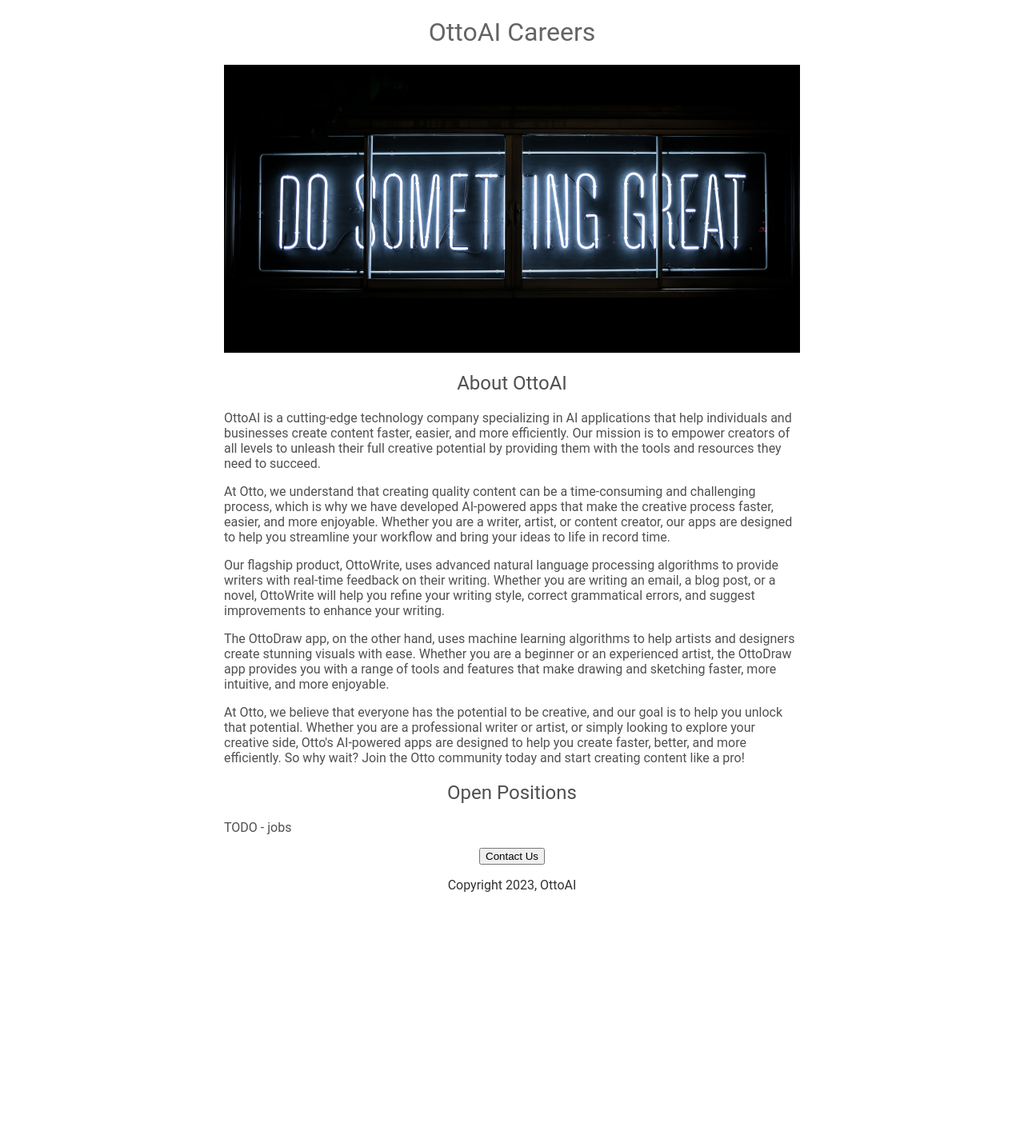
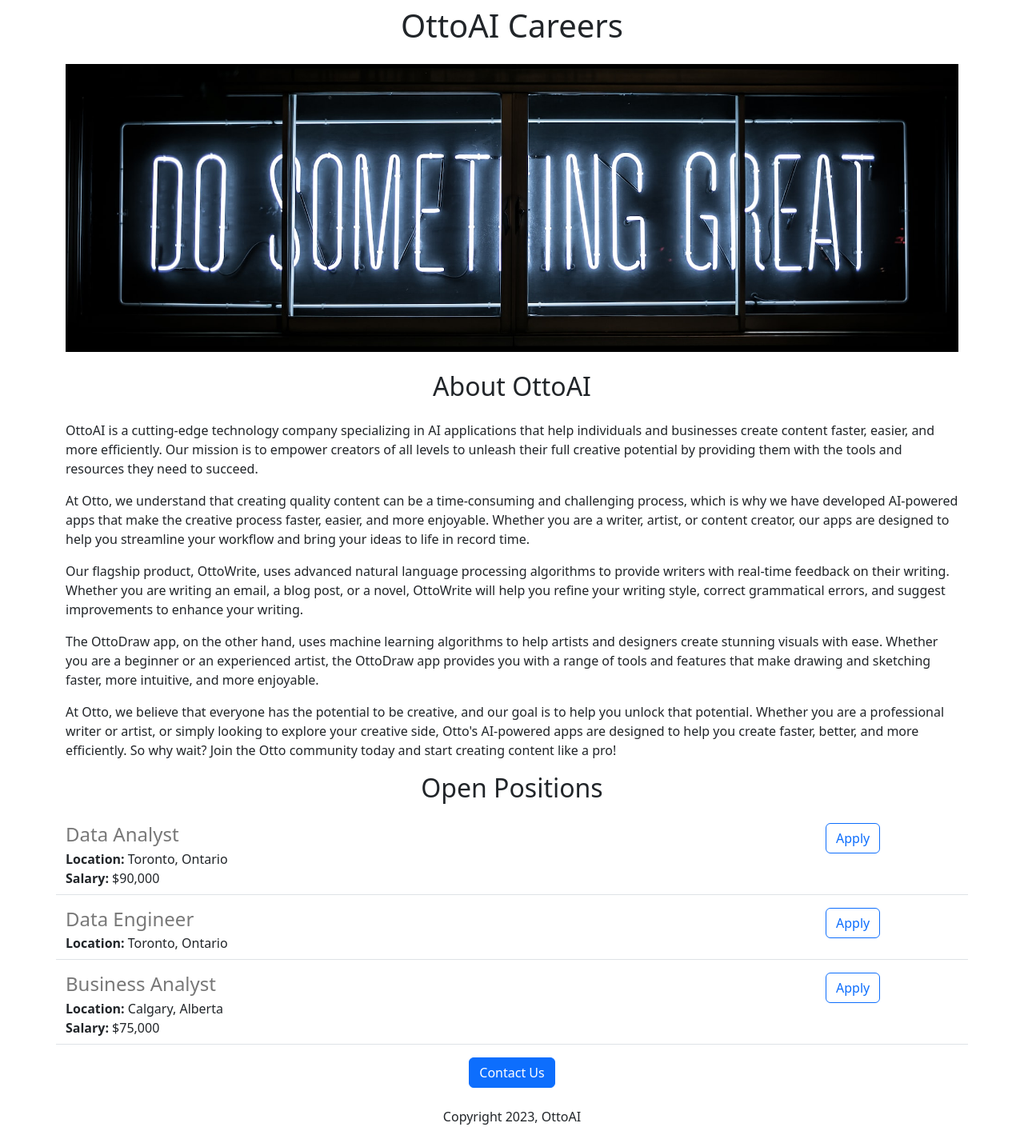
Before and after one commit to shirolepranav/careers_website, a Flask app: page / in a window 1280 px wide. Shown: the whole page at 80% size. Before the commit the page ends 1115 px from the top, so only its background shows below. Run offline with Flask 2, Linux system fonts and the light colour scheme.

Commit message:
added dynamic data

```diff
--- a/app.py
+++ b/app.py
@@ -1,11 +1,32 @@
-from flask import Flask, render_template
+from flask import Flask, render_template, jsonify
 
 app = Flask(__name__)
 
+JOBS = [{
+  'id': 1,
+  'title': 'Data Analyst',
+  'location': 'Toronto, Ontario',
+  'salary': '$90,000'
+}, {
+  'id': 2,
+  'title': 'Data Engineer',
+  'location': 'Toronto, Ontario'
+}, {
+  'id': 3,
+  'title': 'Business Analyst',
+  'location': 'Calgary, Alberta',
+  'salary': '$75,000'
+}]
+
 
 @app.route("/")
-def hello_world():
-  return render_template("home.html")
+def hello_otto():
+  return render_template("home.html", jobs=JOBS)
+
+
+@app.route("/api/jobs")
+def list_jobs():
+  return jsonify(JOBS)
 
 
 if __name__ == "__main__":
--- a/templates/home.html
+++ b/templates/home.html
@@ -1,74 +1,50 @@
 <!DOCTYPE html>
 <html>
   <head>
+    <meta charset="utf-8">
+    <meta name="viewport" content="width=device-width, initial-scale=1">
     <title>OttoAI Careers</title>
+    <link href="https://cdn.jsdelivr.net/npm/bootstrap@5.3.0-alpha1/dist/css/bootstrap.min.css" rel="stylesheet" integrity="sha384-GLhlTQ8iRABdZLl6O3oVMWSktQOp6b7In1Zl3/Jr59b6EGGoI1aFkw7cmDA6j6gD" crossorigin="anonymous">
 
     <style>
-      h1 {
-        font-size; 40px;
-        font-family: Roboto;
-        font-weight: normal;
-        color: rgb(100, 100, 100);
-        text-align: center;
-      }
-
       #banner {
+        height: 360px;
         width: 100%;
-        height: 360px;
         object-fit: cover;
-      }
-
-      h2 {
-        font-size; 32px;
-        font-family: Roboto;
-        color: rgb(80, 80, 80);
-        text-align: center;
-        font-weight: normal;
-      }
-
-      p {
-        font-family: Roboto;
-        color: rgb(50, 50, 50);
-      }
-
-      .bodytext{
-        font-family: Roboto;
-        color: rgb(80, 80, 80);
-      }
-
-      #container {
-        max-width: 720px;
-        margin: 0 auto 0 auto;
       }
     </style>
   </head>
 
   <body>
-    <div id="container">
-      <h1>OttoAI Careers</h1>
-      <img id="banner" src="https://careerswebsite.pranavshirole.repl.co/static/banner.jpg" alt="Otto Careers">
+    <div class="container">
+      <h1 class="text-center mt-2 mb-4">OttoAI Careers</h1>
+      <img class="img-fluid" id="banner" src="https://careerswebsite.pranavshirole.repl.co/static/banner.jpg" alt="Otto Careers">
 
-      <h2>About OttoAI</h2>
+      <h2 class="text-center mt-4 mb-4">About OttoAI</h2>
 
-      <p class="bodytext">
+      <p>
         OttoAI is a cutting-edge technology company specializing in AI applications that help individuals and businesses create content faster, easier, and more efficiently. Our mission is to empower creators of all levels to unleash their full creative potential by providing them with the tools and resources they need to succeed.</p>
 
-      <p class="bodytext">At Otto, we understand that creating quality content can be a time-consuming and challenging process, which is why we have developed AI-powered apps that make the creative process faster, easier, and more enjoyable. Whether you are a writer, artist, or content creator, our apps are designed to help you streamline your workflow and bring your ideas to life in record time.</p>
+      <p>At Otto, we understand that creating quality content can be a time-consuming and challenging process, which is why we have developed AI-powered apps that make the creative process faster, easier, and more enjoyable. Whether you are a writer, artist, or content creator, our apps are designed to help you streamline your workflow and bring your ideas to life in record time.</p>
 
-      <p class="bodytext">Our flagship product, OttoWrite, uses advanced natural language processing algorithms to provide writers with real-time feedback on their writing. Whether you are writing an email, a blog post, or a novel, OttoWrite will help you refine your writing style, correct grammatical errors, and suggest improvements to enhance your writing.<p>
+      <p>Our flagship product, OttoWrite, uses advanced natural language processing algorithms to provide writers with real-time feedback on their writing. Whether you are writing an email, a blog post, or a novel, OttoWrite will help you refine your writing style, correct grammatical errors, and suggest improvements to enhance your writing.<p>
 
-      <p class="bodytext">The OttoDraw app, on the other hand, uses machine learning algorithms to help artists and designers create stunning visuals with ease. Whether you are a beginner or an experienced artist, the OttoDraw app provides you with a range of tools and features that make drawing and sketching faster, more intuitive, and more enjoyable.</p>
+      <p>The OttoDraw app, on the other hand, uses machine learning algorithms to help artists and designers create stunning visuals with ease. Whether you are a beginner or an experienced artist, the OttoDraw app provides you with a range of tools and features that make drawing and sketching faster, more intuitive, and more enjoyable.</p>
 
-      <p class="bodytext">At Otto, we believe that everyone has the potential to be creative, and our goal is to help you unlock that potential. Whether you are a professional writer or artist, or simply looking to explore your creative side, Otto's AI-powered apps are designed to help you create faster, better, and more efficiently. So why wait? Join the Otto community today and start creating content like a pro!
+      <p>At Otto, we believe that everyone has the potential to be creative, and our goal is to help you unlock that potential. Whether you are a professional writer or artist, or simply looking to explore your creative side, Otto's AI-powered apps are designed to help you create faster, better, and more efficiently. So why wait? Join the Otto community today and start creating content like a pro!
       </p>
 
-      <h2>Open Positions</h2>
+      <h2 class="text-center mt-2 mb-4">Open Positions</h2>
 
-      <p class="bodytext">TODO - jobs</p>
+      <p>
+        {% for job in jobs %}
+          {% include 'jobitem.html' %}
+        {% endfor %}
+      </p>
 
-      <div style="text-align: center;">
-        <button>Contact Us</button>
-        <p>Copyright 2023, OttoAI</p>
+      <div class="text-center">
+        <button class="btn btn-primary btn-large">Contact Us</button>
+        <p class="mt-4">Copyright 2023, OttoAI</p>
       </div>
 
     </div>
--- /dev/null
+++ b/templates/jobitem.html
@@ -0,0 +1,18 @@
+<div class="border-bottom row" style="margin-bottom: 16px; padding-bottom:8px;">
+
+  <div class="col-10">
+    <h4 style="color: rgb(120,120,120); margin-bottom:4px;">{{job['title']}}</h4>
+      <div>
+        <b>Location:</b> {{job['location']}}
+      </div>
+      {% if 'salary' in job %}
+      <div>
+        <b>Salary:</b> {{job['salary']}}
+      </div>
+      {% endif %}
+  </div>
+
+  <div class="col-2">
+    <button type="button" class="btn btn-outline-primary">Apply</button>
+  </div>
+</div>
```
